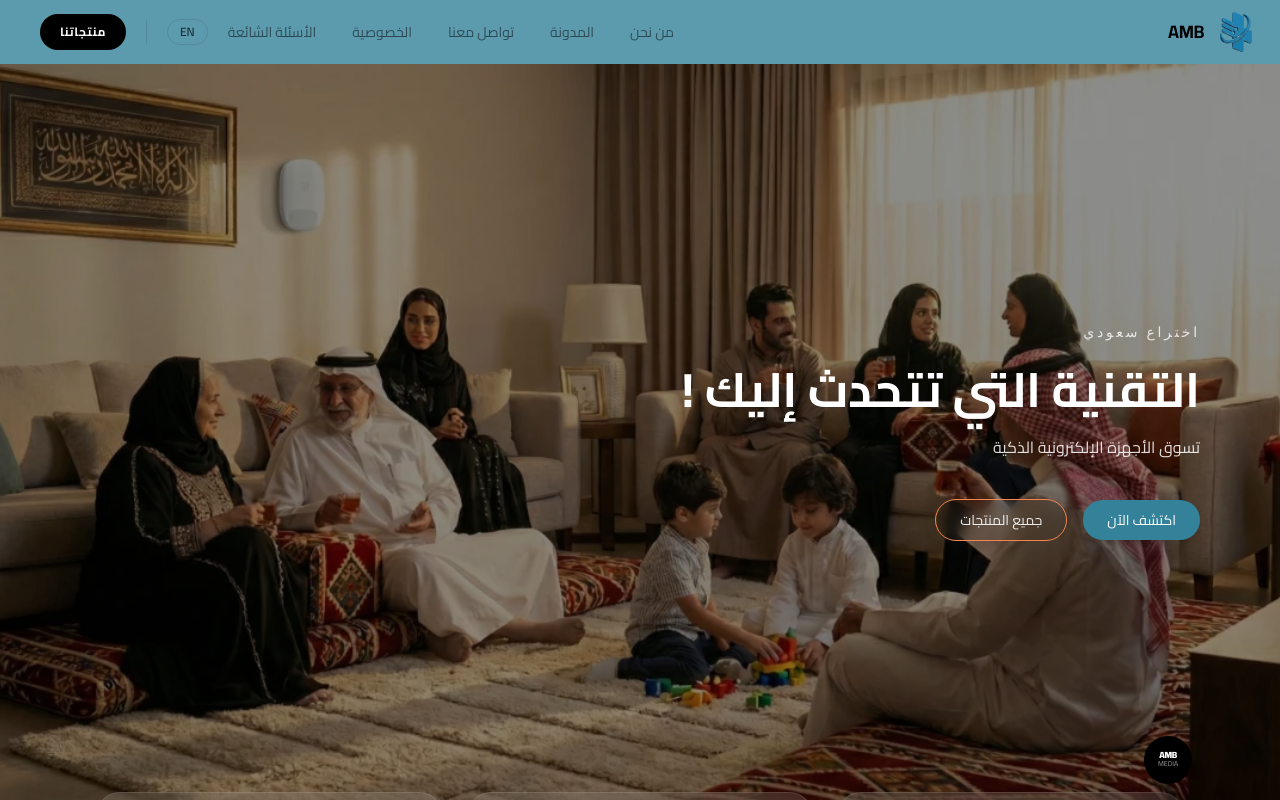
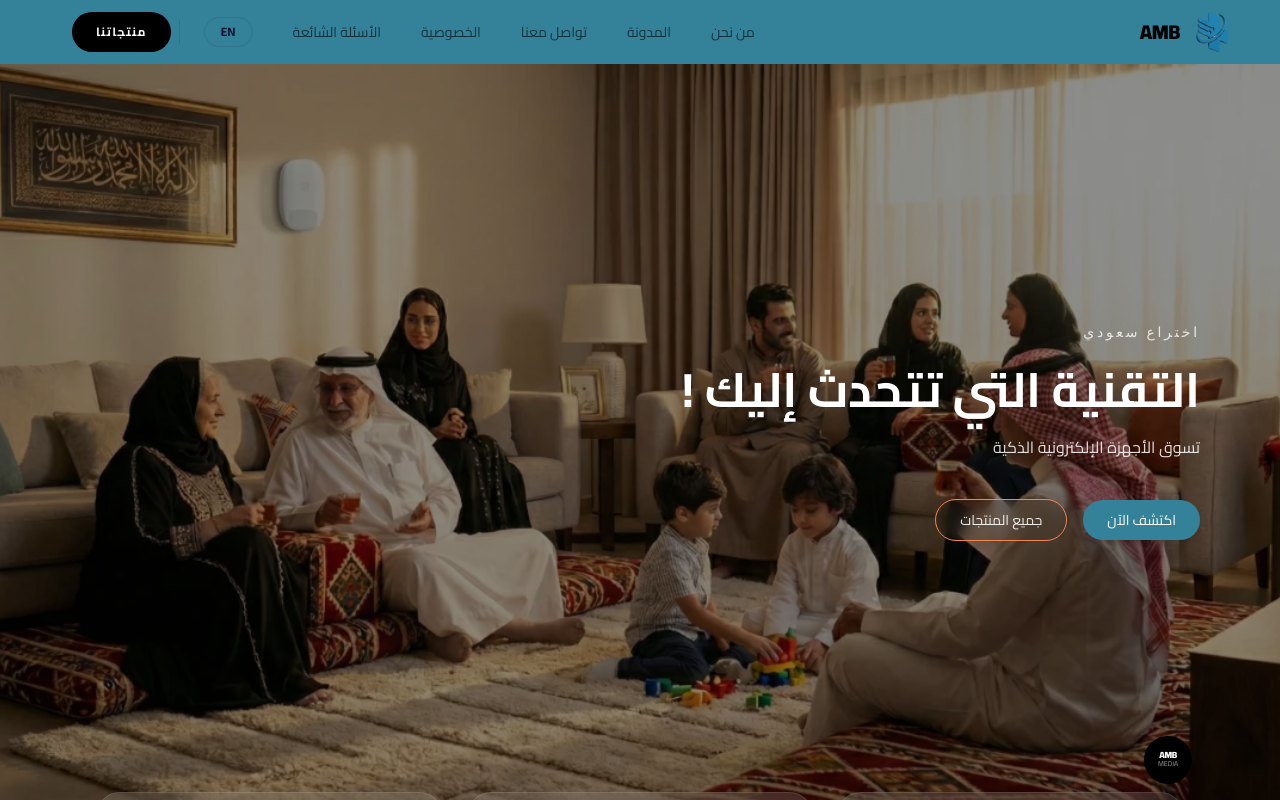
Before and after one commit to amiaksa/amb_marketing_web, a Next.js app: page / in a window 1280 px wide. Shown: the top 800 px of the page. Built offline with nearby package versions, Linux system fonts and the light colour scheme.

Commit message:
update nav

```diff
--- a/components/Navbar.tsx
+++ b/components/Navbar.tsx
@@ -29,24 +29,22 @@ export default function Navbar() {
   const pathname = usePathname();
   const { i18n, t } = useTranslation();
 
+  const isRtl = i18n.language === "ar";
+
   useEffect(() => {
     const handleScroll = () => setScrolled(window.scrollY > 20);
     window.addEventListener("scroll", handleScroll);
     return () => window.removeEventListener("scroll", handleScroll);
   }, []);
 
-  // منع السكرول في الصفحة الخلفية عند فتح القائمة
   useEffect(() => {
     document.body.style.overflow = open ? "hidden" : "unset";
   }, [open]);
 
-  // تحديث اتجاه الصفحة بناءً على اللغة الحالية
   useEffect(() => {
-    const lang = (i18n.language as "ar" | "en") || "ar";
-    if (typeof document !== "undefined") {
+    const lang = i18n.language || "ar";
     document.documentElement.lang = lang;
     document.documentElement.dir = lang === "ar" ? "rtl" : "ltr";
-    }
   }, [i18n.language]);
 
   const toggleLanguage = () => {
@@ -60,14 +58,16 @@ export default function Navbar() {
         className={cn(
           "fixed inset-x-0 top-0 z-[80] w-full transition-all duration-300",
           scrolled
-            ? " bg-white/70 backdrop-blur-md  dark:bg-black/70"
-            : "bg-transparent"
+            ? "bg-white/80 backdrop-blur-md dark:bg-black/80 shadow-sm"
+            : "bg-primary dark:bg-primary/90"
         )}
       >
-        <div className="mx-auto flex h-16 max-w-7xl items-center justify-between px-6 bg-primary/80">
-          {/* Logo */}
-          <Link href="/" className="group flex items-center gap-3 transition-transform active:scale-95">
-            <div className="relative h-10 w-10 overflow-hidden rounded-xl ">
+        {/* التعديل هنا: قمنا بتغيير max-w إلى full أو قيمة أكبر جداً لضمان ذهاب الروابط للأطراف */}
+        <div className="mx-auto flex h-16 w-full items-center justify-between px-6 lg:px-12">
+
+          {/* Logo - سيبقى دائماً أقصى اليسار (أو اليمين في العربي) */}
+          <Link href="/" className="group flex items-center gap-3 transition-transform active:scale-95 shrink-0">
+            <div className="relative h-10 w-10 overflow-hidden rounded-xl">
               <Image
                 src={logoSrc}
                 alt="AMB logo"
@@ -78,17 +78,11 @@ export default function Navbar() {
                 priority
               />
             </div>
-            <span className="text-lg font-bold tracking-tight text-black dark:text-white">AMB</span>
+            <span className="text-xl font-extrabold tracking-tight text-black dark:text-white">AMB</span>
           </Link>
 
-          {/* Desktop Navigation */}
-          <motion.nav
-            key={i18n.language}
-            initial={{ opacity: 0, y: -4 }}
-            animate={{ opacity: 1, y: 0 }}
-            transition={{ duration: 0.25 }}
-            className="hidden items-center gap-1 md:flex"
-          >
+          {/* Desktop Navigation - ستتحرك جهة اليمين (أو اليسار في العربي) */}
+          <nav className="hidden items-center gap-2 md:flex">
             {navLinks.map((link) => {
               const active = pathname === link.href;
               return (
@@ -96,20 +90,13 @@ export default function Navbar() {
                   key={link.href}
                   href={link.href}
                   className={cn(
-                    "relative px-4 py-2 text-sm font-medium transition-colors",
+                    "relative px-4 py-2 text-sm font-medium transition-all",
                     active
-                      ? "text-primary dark:text-white font-bold"
-                      : "text-black/50 hover:text-black dark:text-white/100 dark:hover:text-primary"
+                      ? "text-black dark:text-white font-bold"
+                      : "text-black/60 hover:text-black dark:text-white/70 dark:hover:text-white"
                   )}
                 >
-                  <motion.span
-                    key={i18n.language}
-                    initial={{ opacity: 0, y: 4 }}
-                    animate={{ opacity: 1, y: 0 }}
-                    transition={{ duration: 0.2 }}
-                  >
-                    {t(link.key)}
-                  </motion.span>
+                  <span className="relative z-10">{t(link.key)}</span>
                   {active && (
                     <motion.div
                       layoutId="nav-underline"
@@ -120,37 +107,31 @@ export default function Navbar() {
               );
             })}
 
-            {/* Language toggle (desktop) */}
+            {/* Language toggle */}
             <button
               type="button"
               onClick={toggleLanguage}
-              className="ml-4 rounded-full border border-black/10 px-3 py-1 text-xs font-semibold text-black/70 transition hover:bg-black/5 dark:border-white/100 dark:text-white/100 dark:hover:bg-white/10"
+              className="mx-4 rounded-full border border-black/10 px-4 py-1.5 text-xs font-bold transition hover:bg-black/5 dark:border-white/20 dark:hover:bg-white/10"
             >
-              {i18n.language === "ar" ? "EN" : "ع"}
+              {isRtl ? "EN" : "العربية"}
             </button>
 
-            <div className="ml-4 h-6 w-[1px] bg-black/10 dark:bg-white/10" />
+            <div className="h-6 w-[1px] bg-black/10 dark:bg-white/10" />
+
             <Link
               href="/our-product"
-              className="ml-4 rounded-full bg-black px-5 py-2.5 text-xs font-bold uppercase tracking-wider text-white transition-all hover:bg-main hover:text-white hover:shadow-lg active:scale-95 dark:bg-white dark:text-black"
-            >
-              <motion.span
-                key={i18n.language + "-cta"}
-                initial={{ opacity: 0, y: 4 }}
-                animate={{ opacity: 1, y: 0 }}
-                transition={{ duration: 0.2 }}
+              className="ml-6 rounded-full bg-black px-6 py-3 text-xs font-bold uppercase tracking-widest text-white transition-all hover:bg-zinc-800 hover:shadow-xl active:scale-95 dark:bg-white dark:text-black shrink-0"
             >
               {t("nav.ourProduct")}
-              </motion.span>
             </Link>
-          </motion.nav>
+          </nav>
 
           {/* Hamburger Button (Mobile) */}
           <button
             onClick={() => setOpen(true)}
-            className="flex h-10 w-10 items-center justify-center rounded-full bg-black/5 transition-colors hover:bg-black/10 md:hidden dark:bg-white/5 dark:hover:bg-white/10"
+            className="flex h-12 w-12 items-center justify-center rounded-full bg-black/5 transition-colors hover:bg-black/10 md:hidden dark:bg-white/5 dark:hover:bg-white/10"
           >
-            <div className="flex flex-col gap-1 items-end">
+            <div className="flex flex-col gap-1.5 items-end">
               <span className="h-0.5 w-6 bg-current" />
               <span className="h-0.5 w-4 bg-current" />
               <span className="h-0.5 w-5 bg-current" />
@@ -159,55 +140,46 @@ export default function Navbar() {
         </div>
       </header>
 
-      {/* Side Menu Drawer */}
-      <AnimatePresence>
+      {/* Side Menu Drawer - (بقيت كما هي) */}
+      <AnimatePresence mode="wait">
+        {/* ... (باقي كود الموبايل كما هو) ... */}
         {open && (
            <>
-            {/* Dark Overlay */}
             <motion.div
               initial={{ opacity: 0 }}
               animate={{ opacity: 1 }}
               exit={{ opacity: 0 }}
               onClick={() => setOpen(false)}
-              className="fixed inset-0 z-[90] bg-black/30 backdrop-blur-sm md:hidden"
+              className="fixed inset-0 z-[90] bg-black/40 backdrop-blur-md md:hidden"
             />
 
-            {/* Side Drawer Content */}
             <motion.div
-              initial={{ x: "100%" }}
+              initial={{ x: isRtl ? "100%" : "-100%" }}
               animate={{ x: 0 }}
-              exit={{ x: "100%" }}
-              transition={{ type: "spring", damping: 25, stiffness: 200 }}
-              className="fixed right-0 top-0 z-[100] h-full w-[300px] bg-white shadow-2xl dark:bg-[#0a0a0a] md:hidden"
+              exit={{ x: isRtl ? "100%" : "-100%" }}
+              transition={{ type: "spring", damping: 30, stiffness: 300 }}
+              className={cn(
+                "fixed top-0 z-[100] h-full w-[85%] max-w-[350px] bg-white p-8 shadow-2xl dark:bg-[#0a0a0a] md:hidden",
+                isRtl ? "right-0" : "left-0"
+              )}
             >
-              <div className="flex flex-col h-full p-8 bg-sky">
-                {/* Close Button */}
+              <div className="flex flex-col h-full">
                 <button
                   onClick={() => setOpen(false)}
-                  className="self-end p-2 rounded-full hover:bg-black/5 dark:hover:bg-white/5"
+                  className="self-end p-3 rounded-full bg-black/5 hover:bg-black/10 dark:bg-white/5 dark:hover:bg-white/10"
                 >
                   <svg width="24" height="24" viewBox="0 0 24 24" fill="none" stroke="currentColor" strokeWidth="2.5" strokeLinecap="round">
                     <path d="M18 6L6 18M6 6l12 12" />
                   </svg>
                 </button>
 
-                {/* Language toggle (mobile) */}
-                <button
-                  type="button"
-                  onClick={toggleLanguage}
-                  className="mt-4 inline-flex w-fit items-center justify-center rounded-full border border-black/15 px-4 py-1.5 text-xs font-semibold text-black/80 transition hover:bg-black/5 dark:border-white/20 dark:text-white/80 dark:hover:bg-white/10"
-                >
-                  {i18n.language === "ar" ? "EN" : "ع"}
-                </button>
-
-                {/* Mobile Links */}
-                <nav className="mt-12 flex flex-col gap-4">
+                <nav className="mt-16 flex flex-col gap-6">
                   {navLinks.map((link, i) => {
                     const active = pathname === link.href;
                     return (
                       <motion.div
                         key={link.href}
-        initial={{ x: 20, opacity: 0 }}
+                        initial={{ x: isRtl ? 20 : -20, opacity: 0 }}
                         animate={{ x: 0, opacity: 1 }}
                         transition={{ delay: i * 0.1 }}
                       >
@@ -215,33 +187,29 @@ export default function Navbar() {
                           href={link.href}
                           onClick={() => setOpen(false)}
                           className={cn(
-            "relative block w-fit py-2 text-2xl font-semibold transition-colors",
-            active
-              ? "text-black dark:text-white font-bold"
-              : "text-black/40 dark:text-white/100 "
+                            "text-3xl font-bold transition-colors",
+                            active ? "text-primary" : "text-black/40 dark:text-white/40"
                           )}
                         >
                           {t(link.key)}
-
-          {active && (
-            <motion.div
-              layoutId="nav-underline-mobile"
-              className="absolute bottom-0 left-0 right-0 h-0.5 bg-black dark:bg-white"
-              transition={{ type: "spring", stiffness: 380, damping: 30 }}
-            />
-          )}
                         </Link>
                       </motion.div>
                     );
                   })}
                 </nav>
 
-                {/* Mobile CTA */}
-                <div className="mt-auto">
+                <div className="mt-auto space-y-6">
+                  <button
+                    onClick={toggleLanguage}
+                    className="flex w-full items-center justify-center rounded-xl border border-black/10 py-4 font-bold dark:border-white/10"
+                  >
+                    {isRtl ? "Switch to English" : "التغيير للعربية"}
+                  </button>
+
                   <Link
                     href="/our-product"
                     onClick={() => setOpen(false)}
-                    className="flex w-full items-center justify-center rounded-2xl bg-black py-5 text-sm font-bold tracking-widest text-white uppercase dark:bg-white dark:text-black transition-transform active:scale-95"
+                    className="flex w-full items-center justify-center rounded-2xl bg-black py-5 text-sm font-bold tracking-widest text-white uppercase dark:bg-white dark:text-black"
                   >
                     {t("nav.ourProduct")}
                   </Link>
```
Lines whose indentation alone changed are shown as unchanged.
